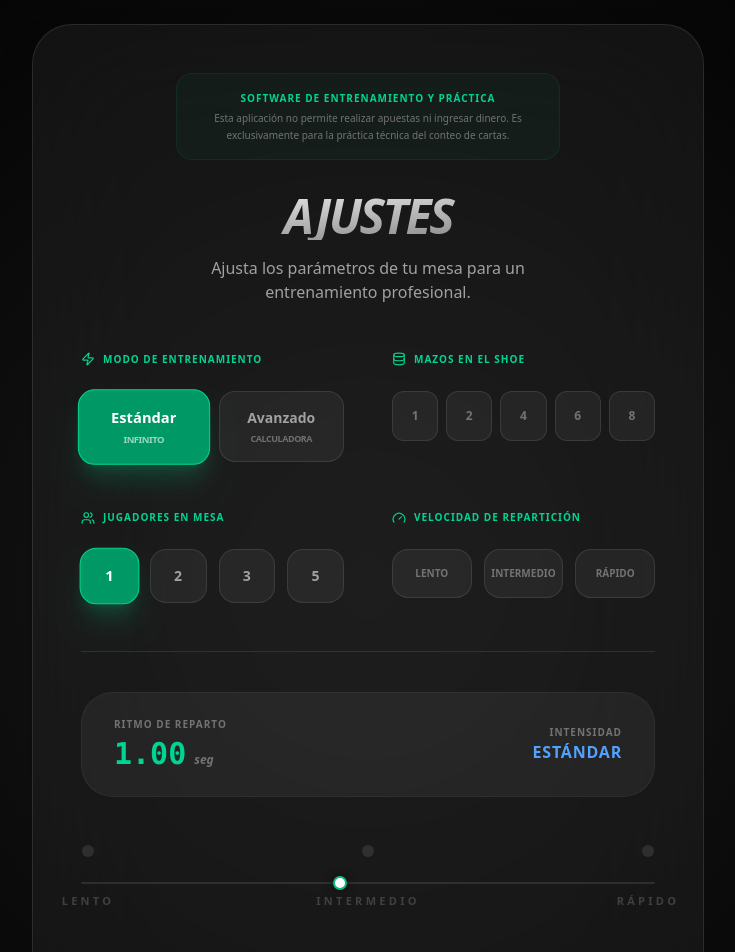
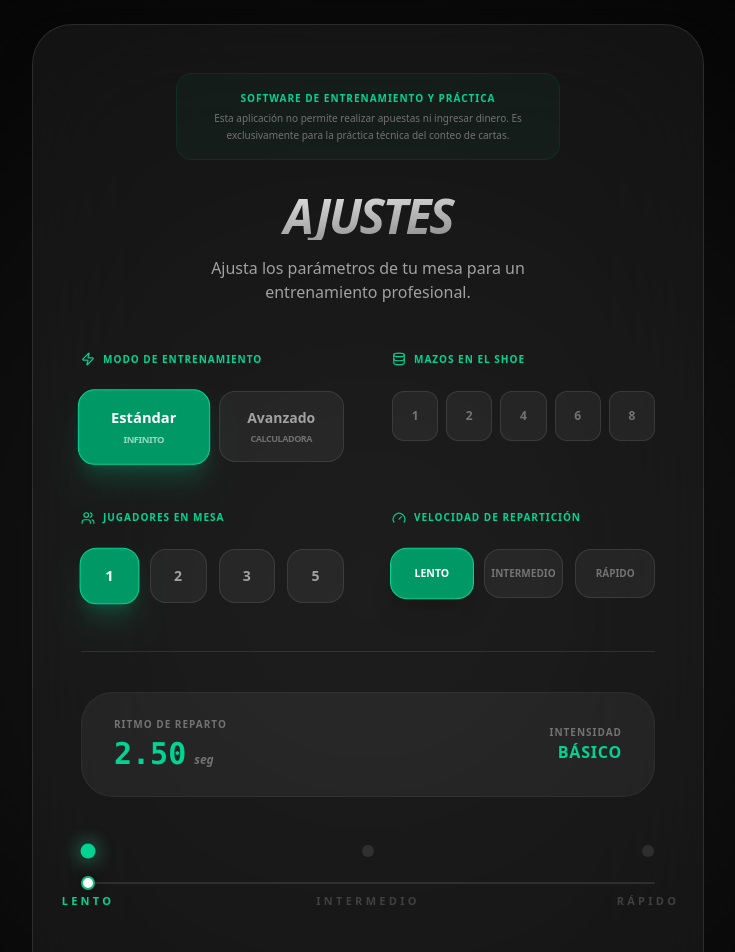
Before and after one commit to XenseiZ23/countmaster-blackjack-trainer, a React (Vite) app: page / in a window 1280 px wide. Shown: the top 952 px of the page, without its empty margins (272-1007 px from the left). Built offline with nearby package versions, Linux system fonts and the light colour scheme.

Commit message:
Improved default slider alignment

```diff
--- a/src/App.tsx
+++ b/src/App.tsx
@@ -16,7 +16,7 @@ export default function App() {
   const [dealerHand, setDealerHand] = useState<Hand>({ cards: [], score: 0, isBusted: false, isBlackjack: false, playerId: -1 });
   const [runningCount, setRunningCount] = useState(0);
   const [status, setStatus] = useState<GameStatus>('setup');
-  const [speed, setSpeed] = useState(1000); // ms delay
+  const [speed, setSpeed] = useState(2500); // ms delay
   const [playerCount, setPlayerCount] = useState(1);
   const [userCountInput, setUserCountInput] = useState<string>('');
   const [feedback, setFeedback] = useState<{ show: boolean, correct: boolean, message: string }>({ show: false, correct: false, message: '' });
```
